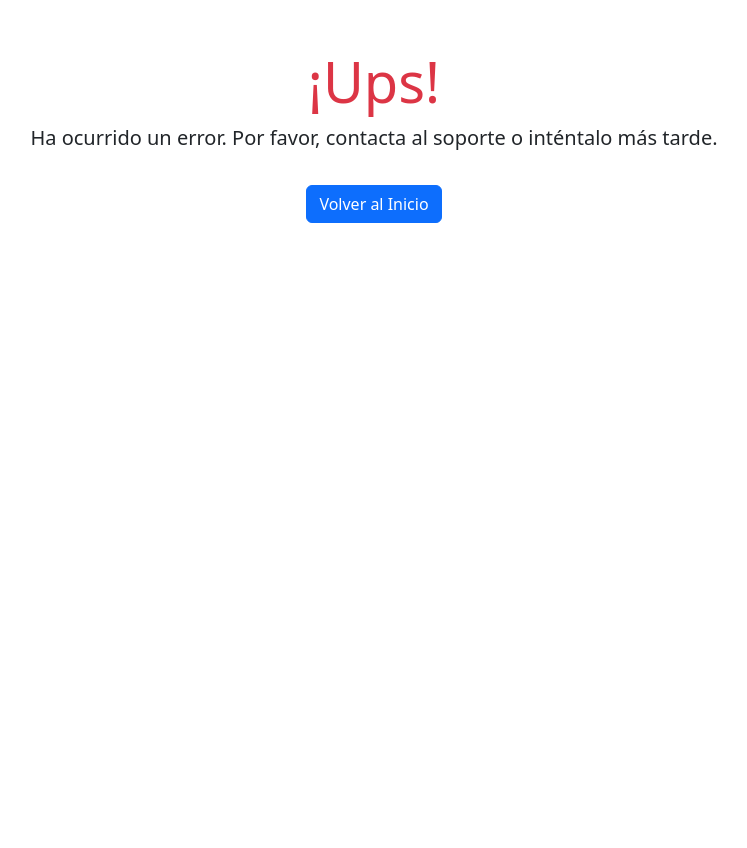
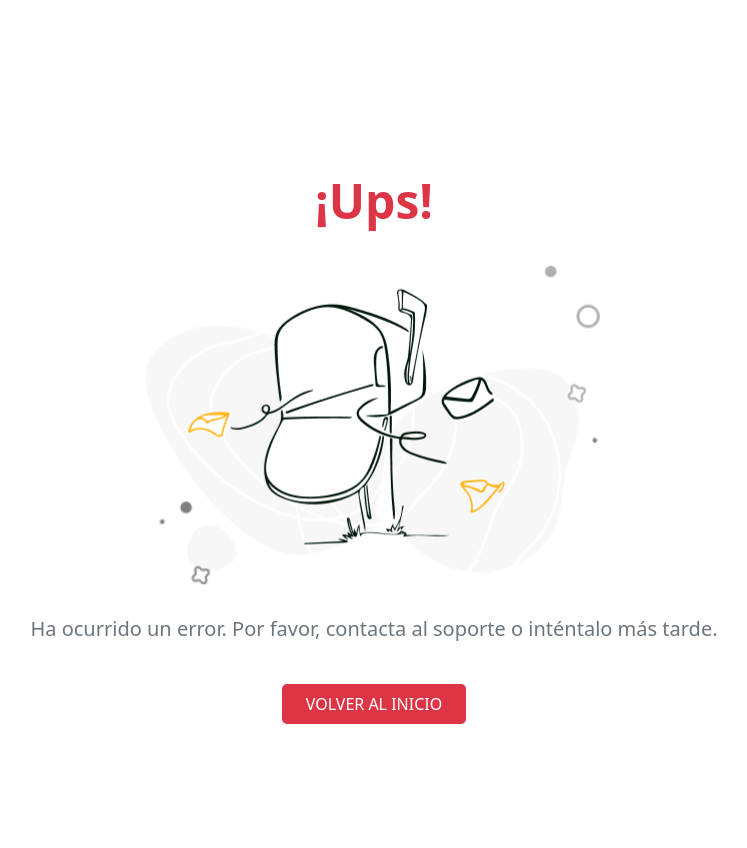
Before and after one commit to abigc23/E-commerce, a Django app: page /error_page/ in a window 1280 px wide. Shown: the whole page, without its empty margins (266-1013 px from the left). Before the commit the page ends 223 px from the top, so only its background shows below. Run offline with Django 5.2, Linux system fonts and the light colour scheme.

Commit message:
error pagina 2

```diff
--- /dev/null
+++ b/App/static/css/error.css
@@ -0,0 +1,45 @@
+.error-container {
+    display: flex;
+    flex-direction: column;
+    align-items: center;
+    justify-content: center;
+    min-height: 100vh;
+    background-color: #ffffff;
+}
+.erro{
+    background-color: #ffffff;
+}
+
+.error-title {
+    font-size: 3rem;
+    font-weight: bold;
+    color: #dc3545;
+}
+.error-image {
+    max-width: 60%;
+    height: auto;
+    margin-top: 1rem;
+}
+.error-message {
+    font-size: 1.25rem;
+    color: #6c757d;
+    margin-top: 1rem;
+    text-align: center;
+}
+
+/* Back button styling */
+.error-back-button {
+    font-size: 1rem;
+    padding: 0.5rem 1.5rem;
+    margin-top: 1.5rem;
+    text-transform: uppercase;
+    color: #ffffff;
+    background-color: #dc3545;
+    border: none;
+    border-radius: 5px;
+    transition: background-color 0.3s ease;
+}
+
+.error-back-button:hover {
+    background-color: #b02a37;
+}
--- a/App/templates/error_page.html
+++ b/App/templates/error_page.html
@@ -1,3 +1,4 @@
+{% load static %}
 <!DOCTYPE html>
 <html lang="en">
 <head>
@@ -5,12 +6,14 @@
     <meta name="viewport" content="width=device-width, initial-scale=1.0">
     <title>Error</title>
     <link rel="stylesheet" href="https://cdn.jsdelivr.net/npm/bootstrap@5.3.0-alpha3/dist/css/bootstrap.min.css">
+    <link rel="stylesheet" href="{% static 'css/error.css' %}">
 </head>
-<body>
-    <div class="container text-center mt-5">
-        <h1 class="display-4 text-danger">¡Ups!</h1>
-        <p class="lead">{{ message }}</p>
-        <a href="/" class="btn btn-primary mt-3">Volver al Inicio</a>
+<body class="erro">
+    <div class="error-container container text-center mt-5">
+        <h1 class="error-title display-4 text-danger">¡Ups!</h1>
+        <img src="{% static 'img/error.png' %}" class="error-image mt-3">
+        <p class="error-message lead mt-3">{{ message }}</p>
+        <a href="/" class="error-back-button btn btn-primary mt-4">Volver al Inicio</a>
     </div>
 </body>
 </html>
--- a/App/views.py
+++ b/App/views.py
@@ -16,6 +16,7 @@ from django.db.models import ObjectDoesNotExist
 
 
 # Create your views here.
+# ruben
 def Home(request):
     genres = genre.objects.all()
     buscar = book.objects.all()
@@ -25,7 +26,6 @@ def Home(request):
         'books': buscar
     }
     return render(request, 'index.html', data)
-
 
 def get_or_create_session_key(request):
     if not request.session.session_key:
@@ -136,7 +136,7 @@ def Add(request):
             data['forms'] = Newbook()
     return render(request, 'pages/add.html', data)
 
-
+# ruben
 @login_required
 def modificar_book_author_genre(request, book_id):
     libro = get_object_or_404(book, book_id=book_id)
@@ -240,8 +240,6 @@ def remove_from_cart(request, book_id):
 
     return redirect('carrito')
 
-
-
 def books_by_genre(request, genre_id):
     selected_genre = genre.objects.filter(genre_id=genre_id).first()
 
```
Also changed, not shown: App/templates/index.html (+13 -11 lines), App/templates/pages/book_detail.html (+7 -2 lines), App/static/img/error.png (added).
